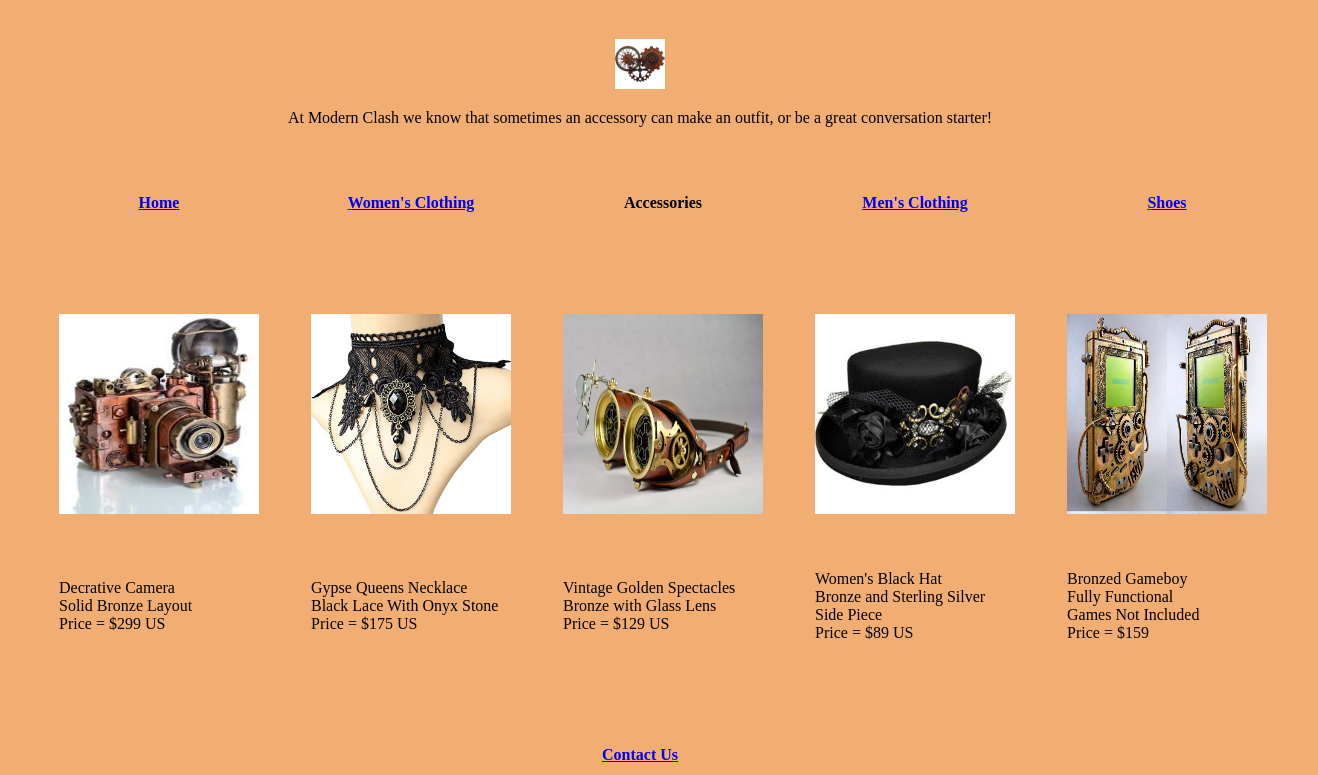
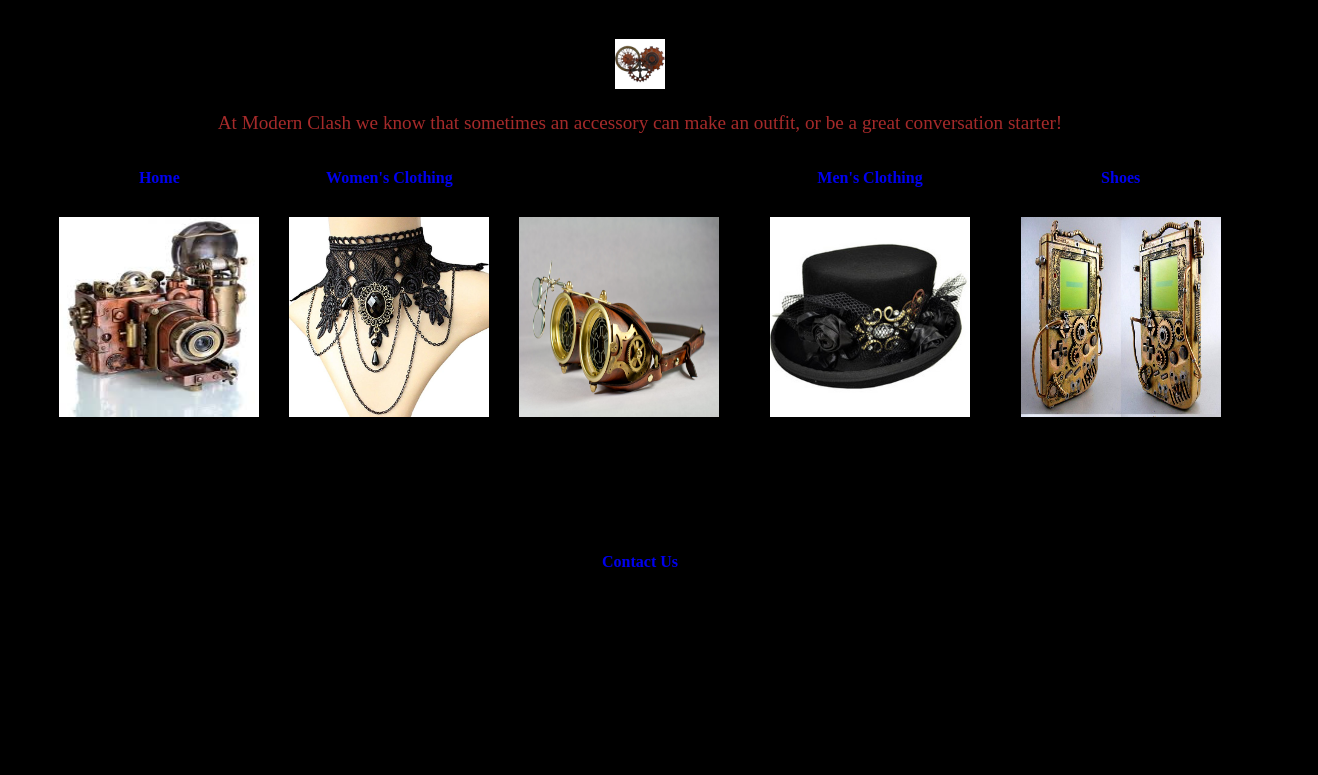
Before and after one commit to HeyTim85/HeyTim85.github.io, a plain HTML site: page AccesoriesSteampunk.htm in a window 1280 px wide. Shown: the part 160-935 px from the top of the page, 1318 px wide, since content can reach past the window. After the commit the page ends 800 px from the top, so only its background shows below. Drawn offline with Linux system fonts and the light colour scheme.

Commit message:
CSS updates

```diff
--- a/Style.css
+++ b/Style.css
@@ -8,13 +8,32 @@ h1
 
 }
 p{
-		background-color: #F2AE72;
 
+		background-color: black;
+		color: brown;
+		font-family: "Times New Roman";
+		font-size: 120%;
 }
 body {
-			background-color: #F2AE72;
+			background-color: black;
 
 }
 #background {
-	background-color: #F2AE72;
+
+	background-color: black;
 }
+table {
+    border-collapse: collapse;
+}
+td {
+    text-align: center;
+}
+th, td {
+	padding: 15px;
+}
+a:link {
+    text-decoration: none;
+	background-color: black;
+	font-family: "Times New Roman"
+
+}
```
